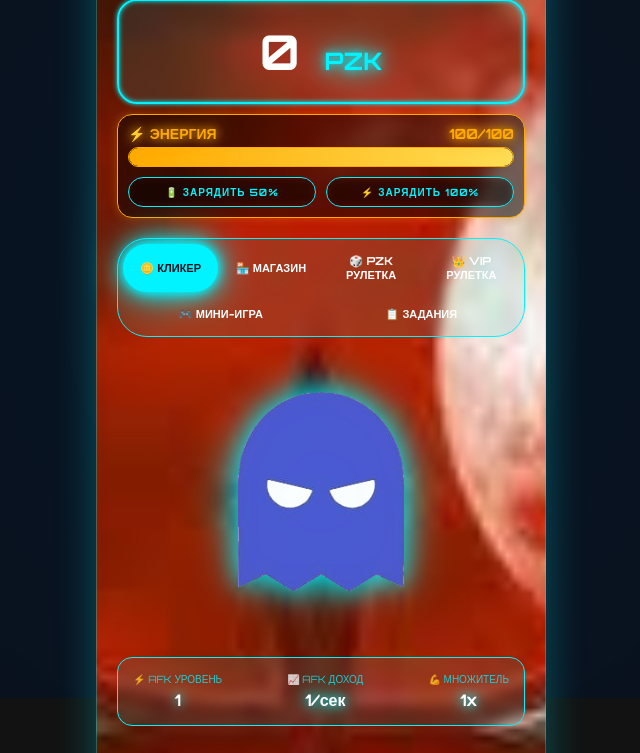
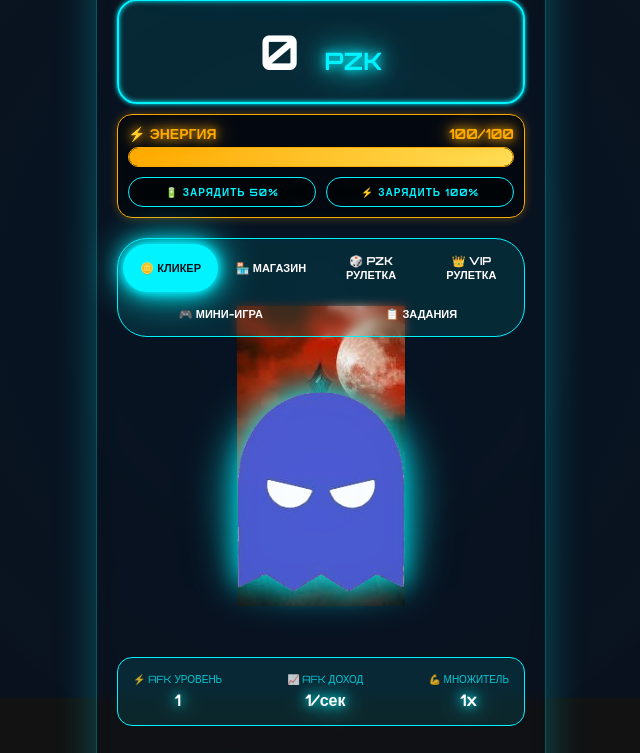
Before and after one commit to PriZroK5/pzk-clicker-tma, a plain HTML site: page index.html in a window 1280 px wide. Shown: the part 102-855 px from the top of the page, without its empty margins (319-959 px from the left). Drawn offline with Linux system fonts and the light colour scheme; a script that the page names is missing.

Commit message:
Update style.css

```diff
--- a/style.css
+++ b/style.css
@@ -767,7 +767,7 @@ body::after {
 .container
 {
     background-image: url('fon.jpeg');
-    background-size: cover;
+    background-size: 12 eg;
     background-position: center;
     background-repeat: no-repeat;
     background-attachment: fixed;
```
